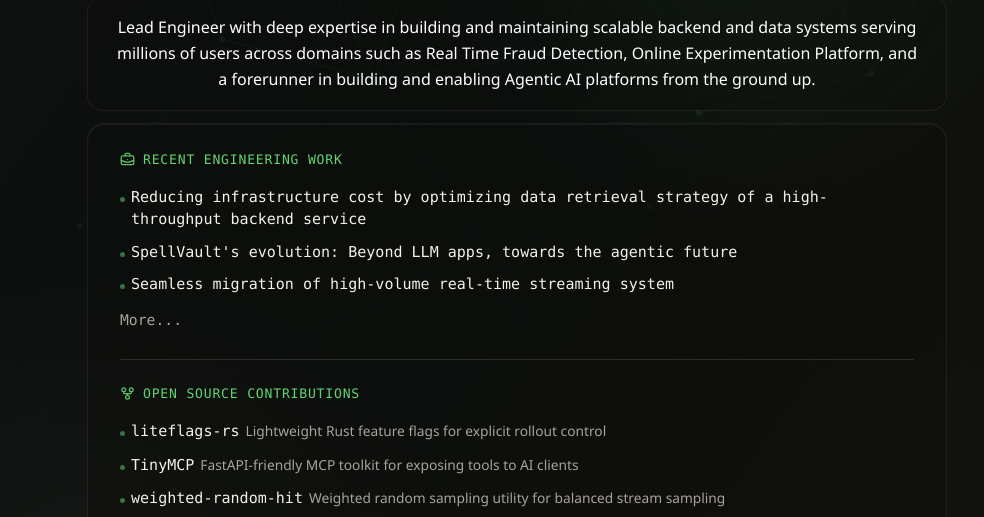
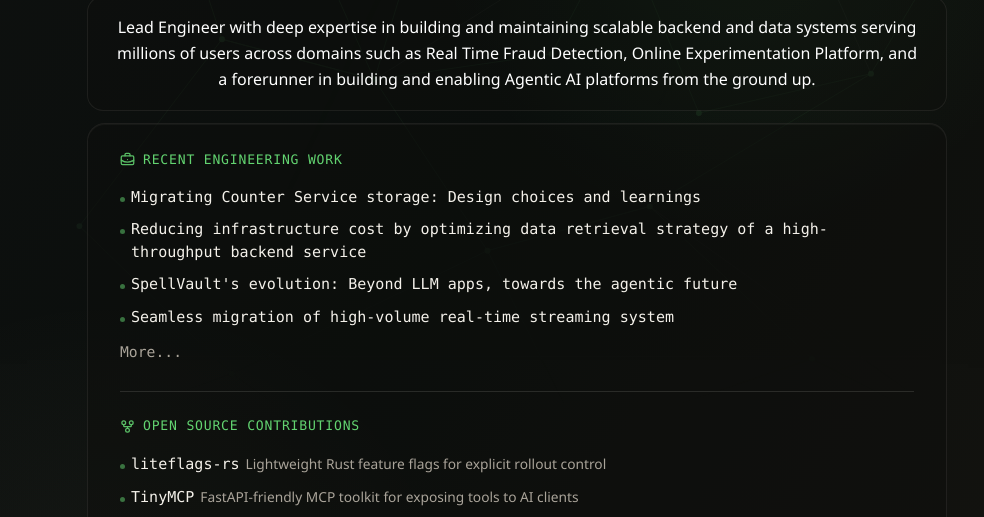
Before and after one commit to riyadhctg/riyadhctg.github.io, a plain HTML site: page index.html in a window 1280 px wide. Shown: the part 279-796 px from the top of the page, without its empty margins (123-1107 px from the left). Drawn offline with Linux system fonts and the light colour scheme.

Commit message:
add new content

```diff
--- a/index.html
+++ b/index.html
@@ -50,6 +50,9 @@
             <img src="assets/icon-work.svg" alt="" aria-hidden="true">
             Recent Engineering Work
           </h2>
+          <a target="_blank" rel="noopener noreferrer" href="https://engineering.grab.com/counter-service-storage-migration">
+            Migrating Counter Service storage: Design choices and learnings
+          </a>
           <a target="_blank" rel="noopener noreferrer" href="https://engineering.grab.com/evaluate-performance-remove-redis-from-scylla-service">
             Reducing infrastructure cost by optimizing data retrieval strategy of a high-throughput backend service
           </a>
```
